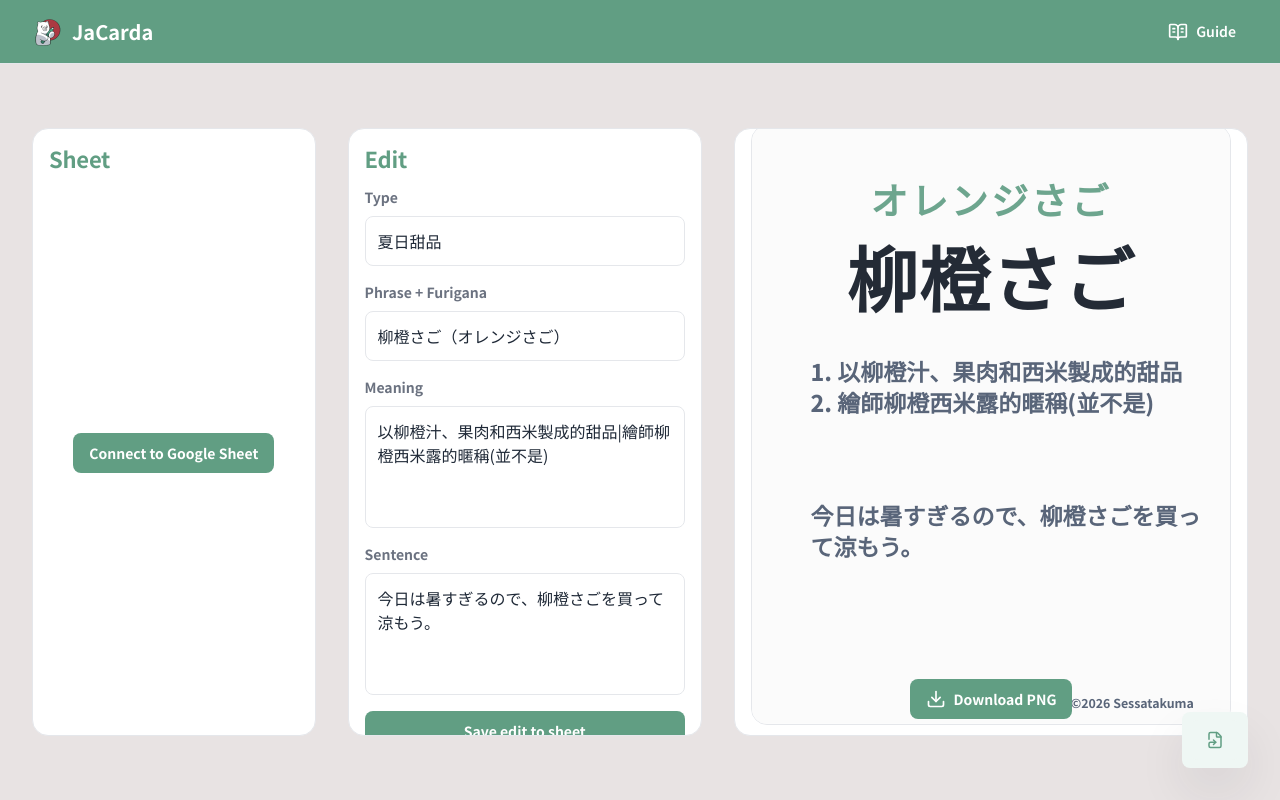
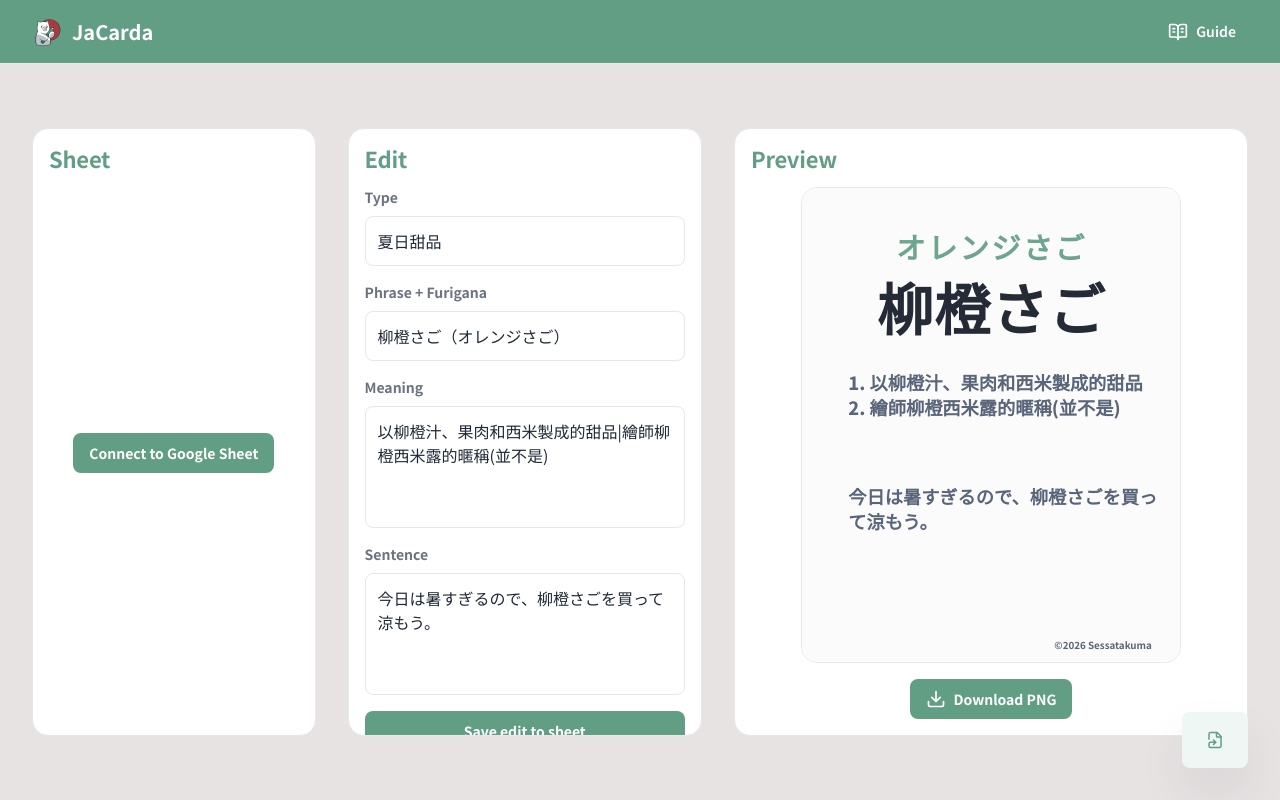
Before and after one commit to sessatakuma/JaCarda, a React (Vite) app: page / in a window 1280 px wide. Shown: the top 800 px of the page. Built offline with nearby package versions, Linux system fonts and the light colour scheme.

Commit message:
fix: contain vocabulary preview sizing

```diff
--- a/src/constants/font.css
+++ b/src/constants/font.css
@@ -43,6 +43,7 @@
     --size-panel-min: 280px;
     --size-panel-max: 360px;
     --size-preview-max: 420px;
+    --size-preview-height-max: 524px;
     --size-control-min: 44px;
     --size-dialog-max: 560px;
     --size-row-list-max: 360px;
--- a/src/global.css
+++ b/src/global.css
@@ -338,6 +338,7 @@ button:disabled {
     display: grid;
     grid-template-rows: auto minmax(0, 1fr) auto;
     gap: var(--space-4);
+    min-height: 0;
     padding: var(--space-4);
 }
 
@@ -346,7 +347,10 @@ button:disabled {
     place-items: center;
     align-self: center;
     justify-self: center;
-    width: min(100%, 520px);
+    width: auto;
+    max-width: min(100%, var(--size-preview-max));
+    height: 100%;
+    max-height: var(--size-preview-height-max);
     aspect-ratio: 4 / 5;
     min-height: 0;
     border: 1px solid var(--color-border);
```
